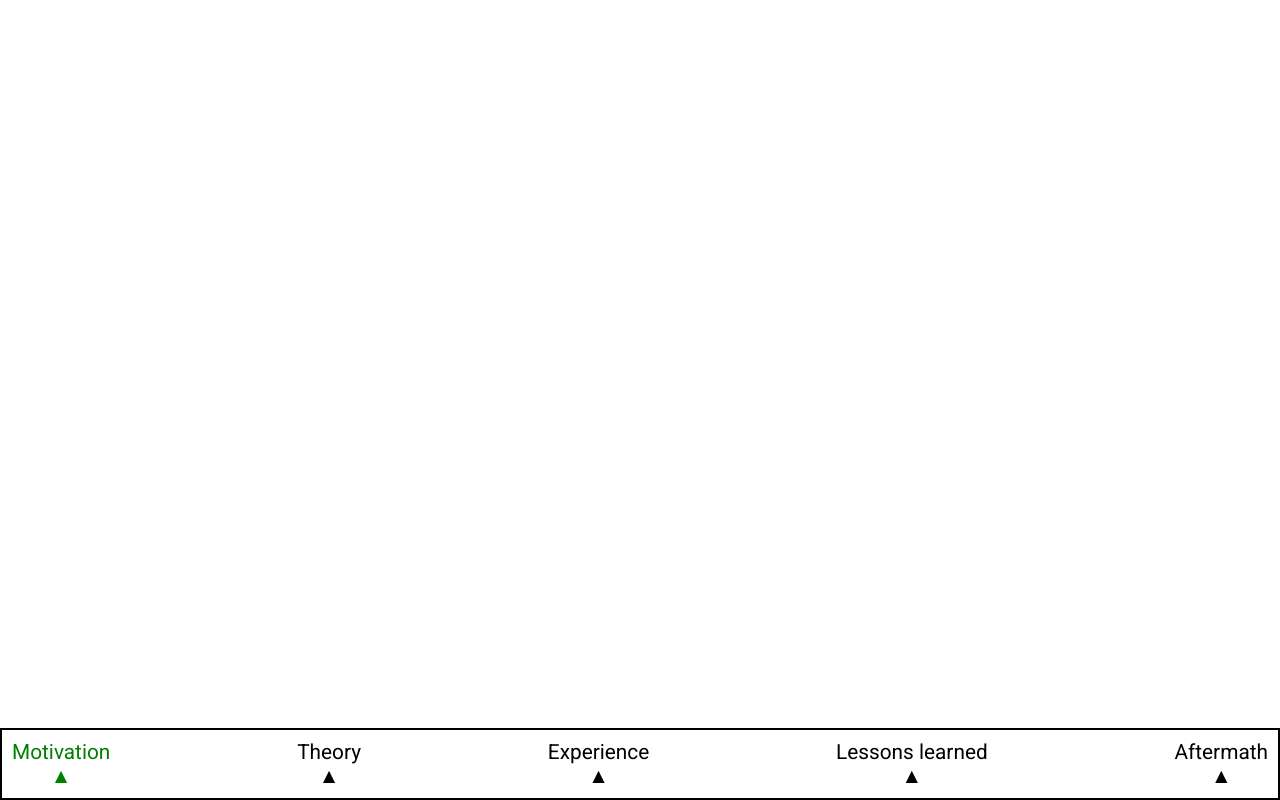
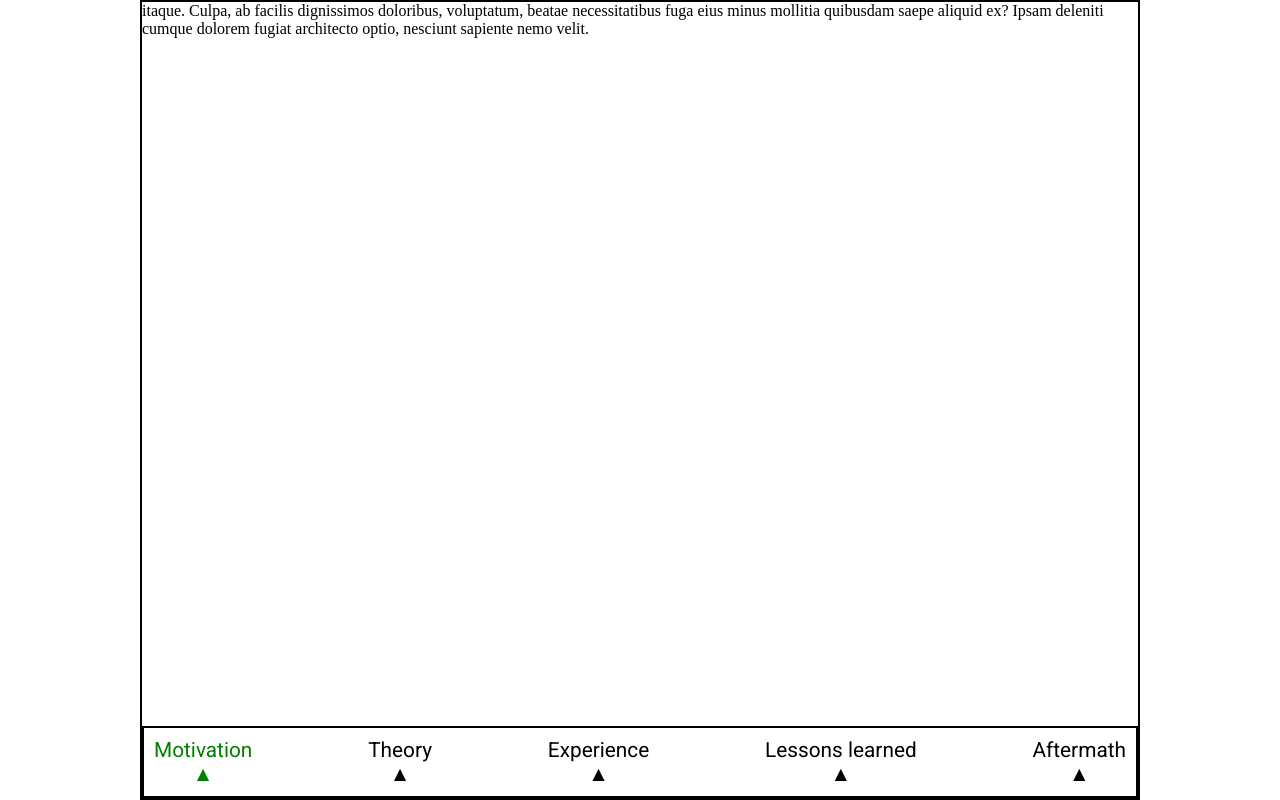
Before and after one commit to mr-nano/a-tale-tell-of-laser-harp, a plain HTML site: page index.html in a window 1280 px wide. Drawn offline with Linux system fonts and the light colour scheme.

Commit message:
add. refactor. ues flex for footer, add container and main

```diff
--- a/index.html
+++ b/index.html
@@ -24,16 +24,26 @@
         margin: 0;
         padding: 0;
       }
+      .container {
+        max-width: 1000px;
+        margin: 0 auto;
+        height: 100vh;
+        display: flex;
+        flex-direction: column;
+        justify-content: space-between;
+        border: 2px solid black;
+        border-collapse: collapse;
+      }
+      .container .main {
+        height: 95vh;
+        overflow-y: scroll;
+      }
       footer {
         color: var(--footer-font-color);
         font: var(--footer-font);
-        position: fixed;
-        left: 0;
-        bottom: 0;
-        width: 100%;
         padding: var(--footer-padding);
         border: var(--footer-border);
-
+        border-collapse: collapse;
       }
       footer ul {
         display: flex;
@@ -52,12 +62,18 @@
         text-align: center;
       }
       footer ul li.current-section {
-          color:var(--current-selection-color);
+        color: var(--current-selection-color);
       }
-
     </style>
   </head>
   <body>
+    <div class="container">
+      <div class="main">
+        itaque. Culpa, ab facilis dignissimos doloribus, voluptatum, beatae
+        necessitatibus fuga eius minus mollitia quibusdam saepe aliquid ex?
+        Ipsam deleniti cumque dolorem fugiat architecto optio, nesciunt sapiente
+        nemo velit.
+      </div>
       <footer>
         <ul>
           <li class="current-section">Motivation</li>
@@ -67,5 +83,6 @@
           <li>Aftermath</li>
         </ul>
       </footer>
+    </div>
   </body>
 </html>
```
Also changed, not shown: 1-laser-harp-tom-and-jerry-harp.png (added). Lines whose indentation alone changed are shown as unchanged.
